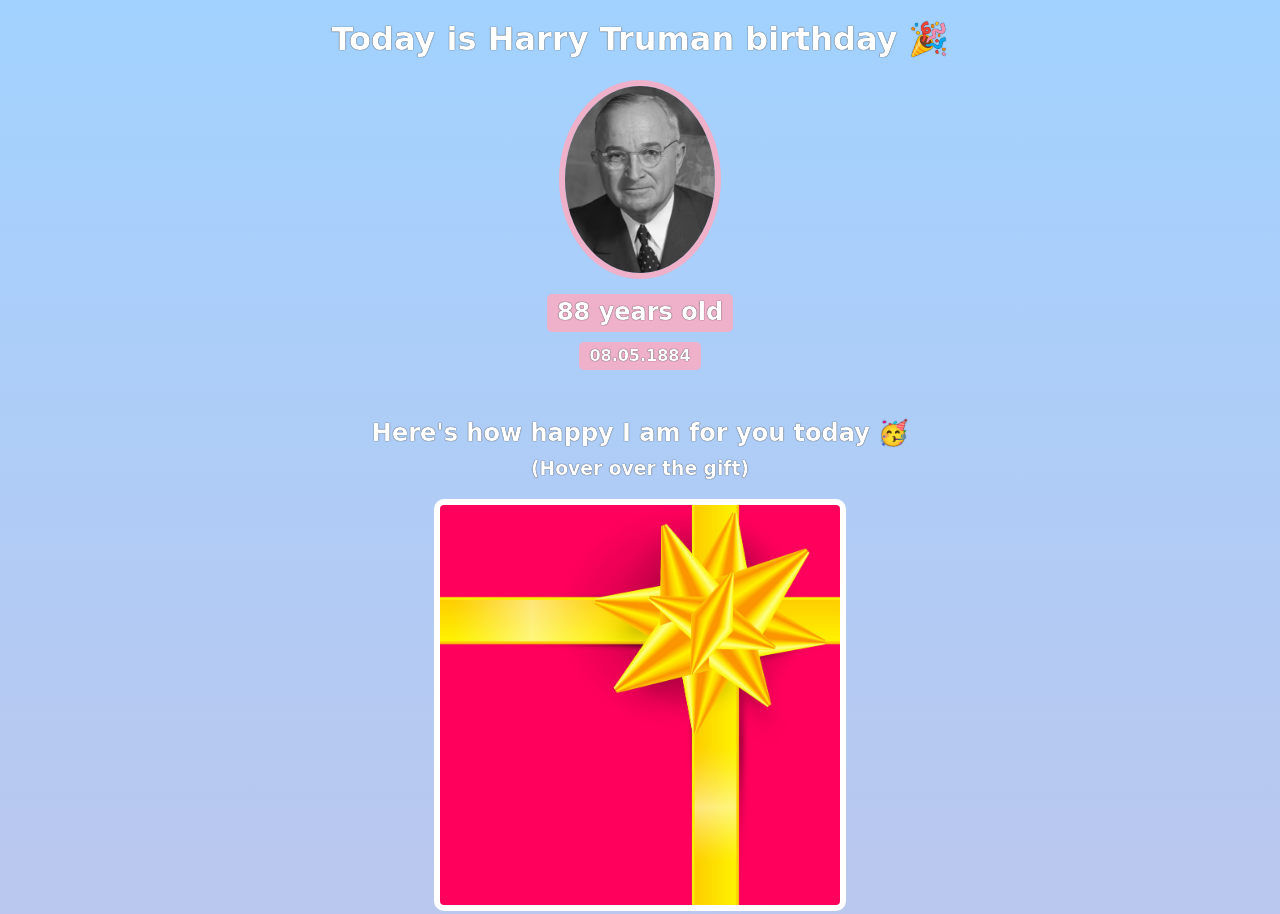
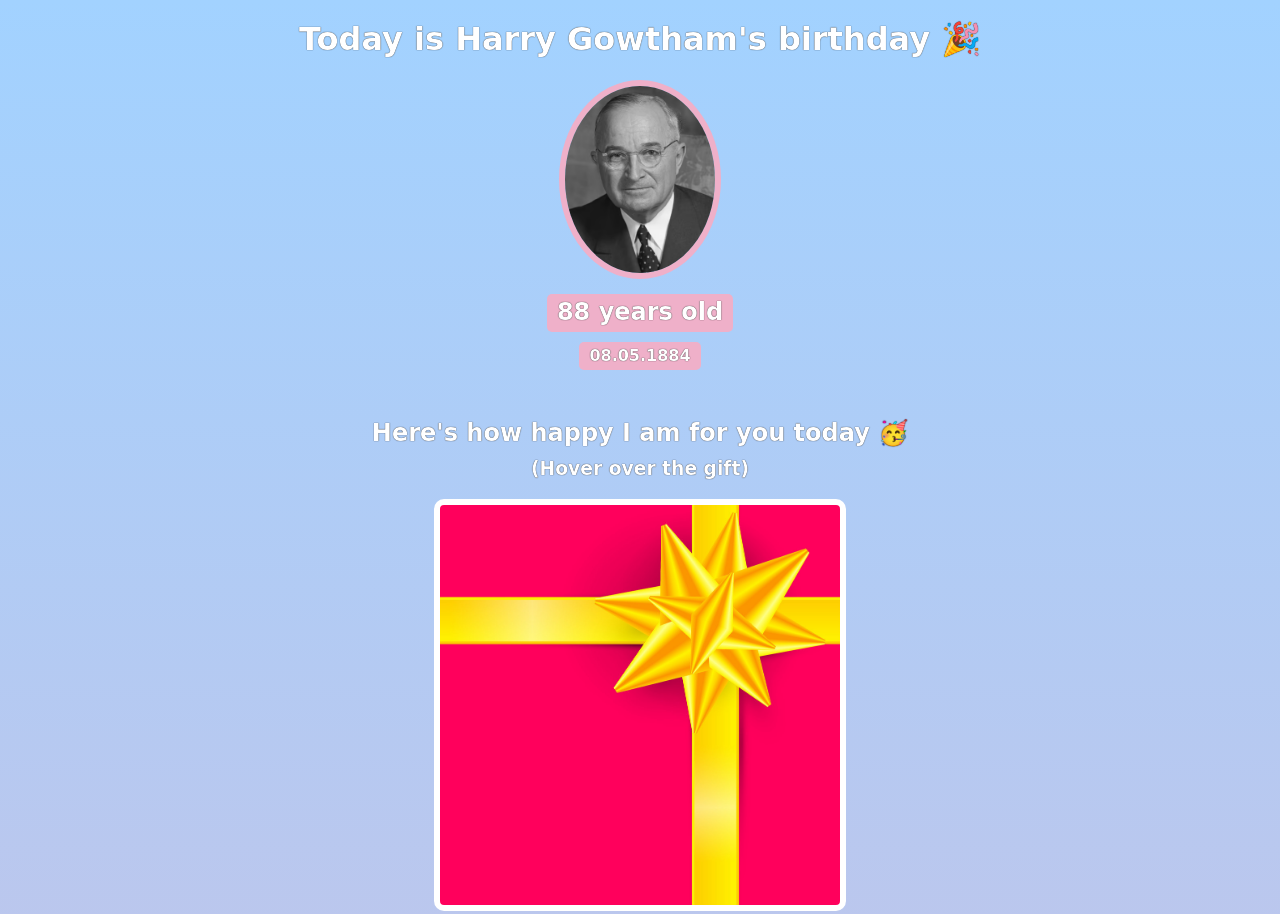
Before and after one commit to gowtham0003/birthday-gift-site, a website built with Vite: page index.html in a window 1280 px wide. Shown: the top 914 px of the page. Built offline with nearby package versions, Linux system fonts and the light colour scheme; a web font is replaced by a local one.

Commit message:
Changed the name to Gowtham

```diff
--- a/index.html
+++ b/index.html
@@ -7,7 +7,7 @@
     </head>
     <body>
         <div id="header">
-            <h1>Today is Harry Truman birthday 🎉</h1>
+            <h1>Today is Harry Gowtham's birthday 🎉</h1>
             <img id="bff-img" src="images/harry-truman.avif">
             <h2 id="bday-age">88 years old</h2>
             <h4 id="bday-date">08.05.1884</h4>
```
